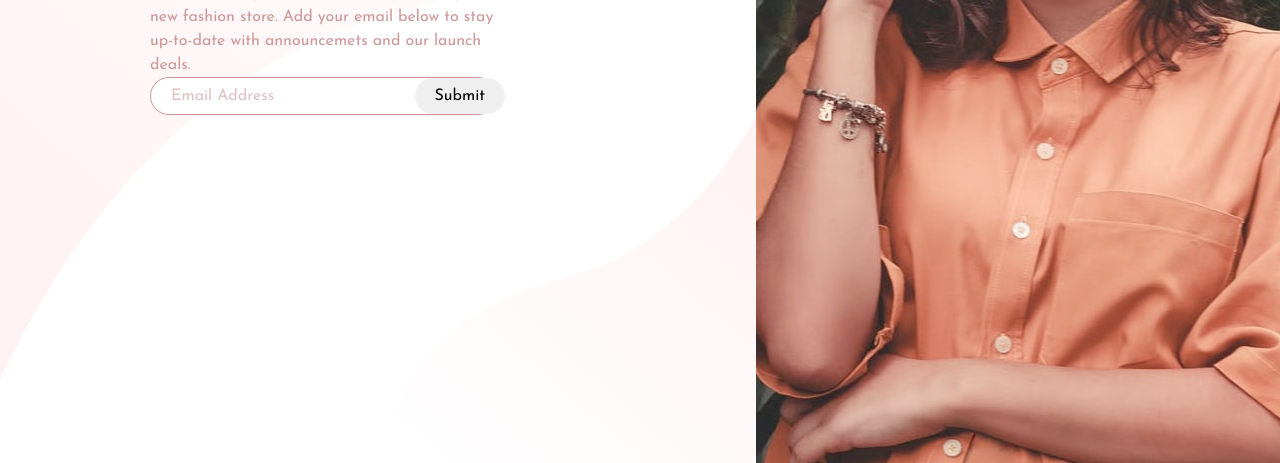
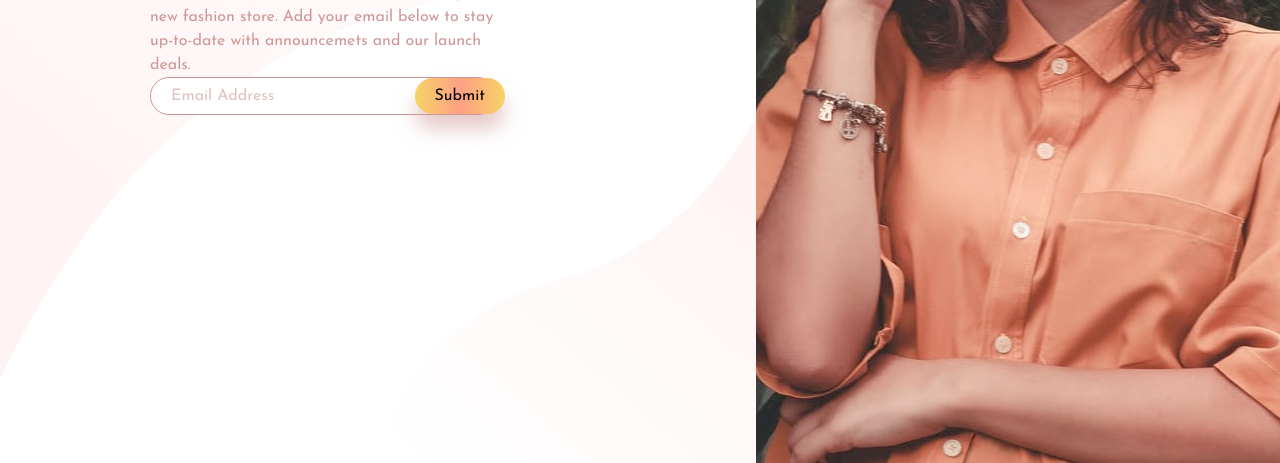
Before and after one commit to assumpta-n/base-apparel, a website: page index.html in a window 1280 px wide. Shown: the part 337-800 px from the top of the page. Drawn offline with Linux system fonts and the light colour scheme.

Commit message:
Adds box-shadow to email button

```diff
--- a/scss/main.scss
+++ b/scss/main.scss
@@ -100,6 +100,9 @@ body {
         font-size: 1.6rem;
         position: absolute;
         right: 1rem;
-        bottom: 1px;
+        bottom: 0.1rem;
+        // background-image: linear-gradient(135deg, from hsl(0, 80%, 86%), to hsl(0, 74%, 74%));
+        background-image: linear-gradient(to right, #f6d365 0%, #fda085 51%, #f6d365 100%);
+        box-shadow: 0 1.5rem 2rem rgba(206, 150, 150, 0.5);
     }
 }
```
Also changed, not shown: css/main.css.
